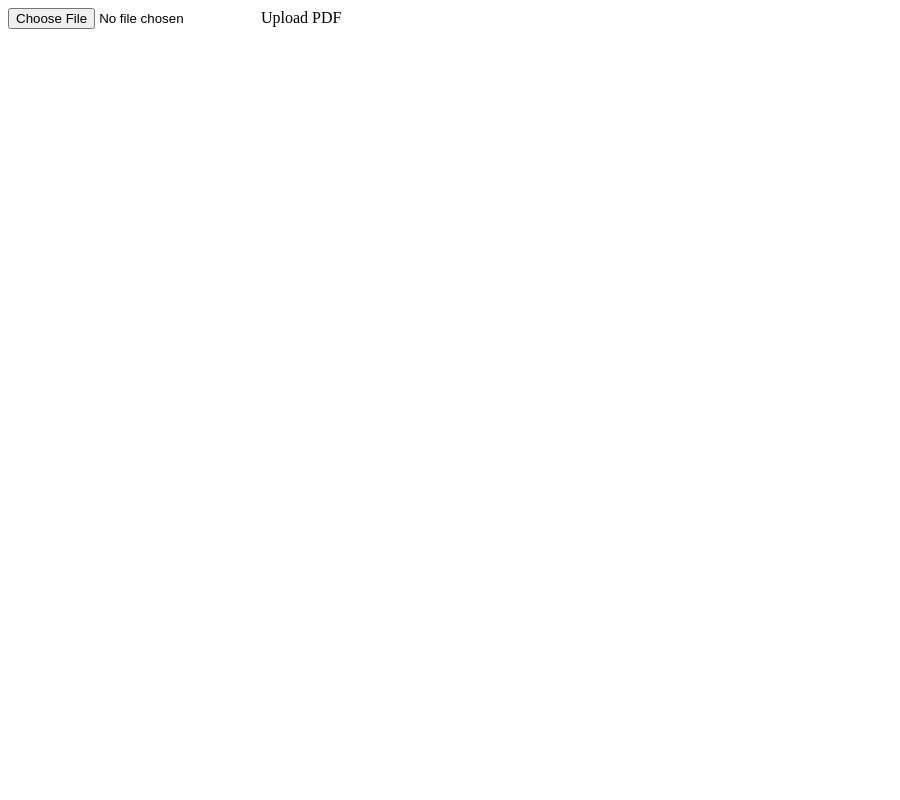
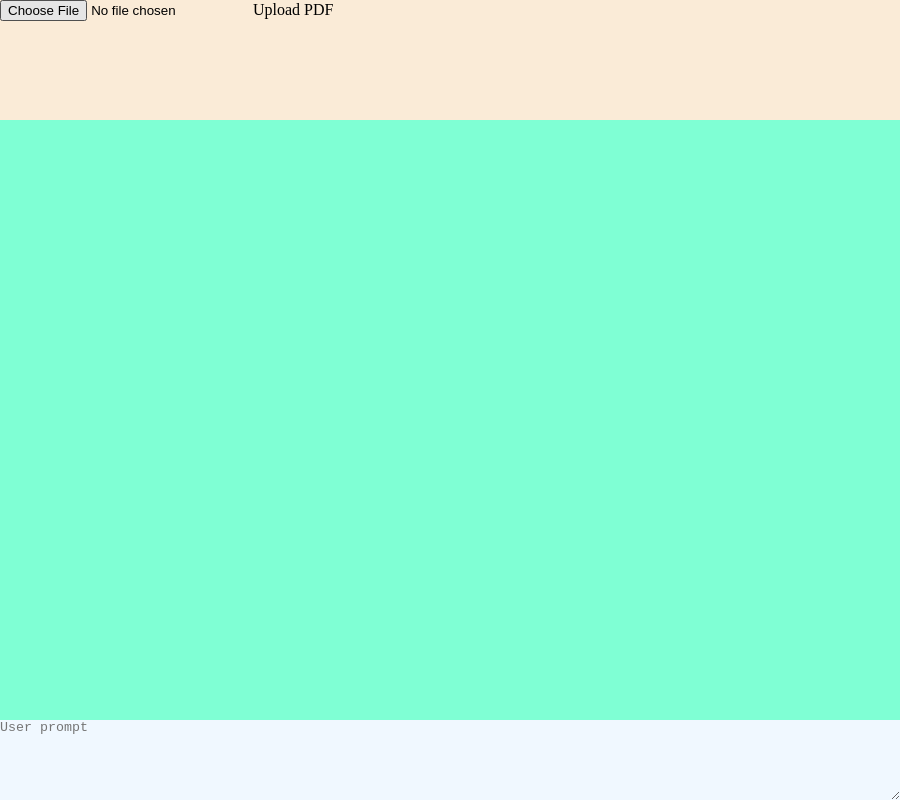
Before and after one commit to IsaacSol/ai-electron, an Electron app: page src/index.html in a window 900 px wide. Drawn offline with Linux system fonts and the light colour scheme.

Commit message:
Added more to the frontend

```diff
--- a/src/index.html
+++ b/src/index.html
@@ -4,10 +4,15 @@
     <meta charset="UTF-8">
     <!-- https://developer.mozilla.org/en-US/docs/Web/HTTP/CSP -->
     <meta http-equiv="Content-Security-Policy" content="default-src 'self'; script-src 'self'">
-    <title>Hello World!</title>
+    <link rel="stylesheet" href="./styles.css">
+    <title id="pageTitle">Hello World!</title>
   </head>
   <body>
-    <input id="uploadInput" type="file">Upload PDF</input>
+    <div id="optionsContainer">
+      <input id="uploadInput" type="file">Upload PDF</input>
+    </div>
+    <div id="outputContainer"></div>
+    <textarea id="prompt" placeholder="User prompt"></textarea>
     <script src="./frontend-scripts/upload.js"></script>
   </body>
 </html>
--- /dev/null
+++ b/src/styles.css
@@ -0,0 +1,37 @@
+body {
+    margin: 0;
+    padding: 0;
+    border: 0;
+    overflow: hidden;
+}
+
+#optionsContainer {
+    position: absolute;
+    top: 0;
+    left: 0;
+    height: 15%;
+    width: 100%;
+    background-color: antiquewhite;
+}
+
+#outputContainer {
+    position: absolute;
+    top: 15%;
+    left: 0;
+    height: 75%;
+    min-height: 240px;
+    width: 100%;
+    background-color: aquamarine;
+}
+
+#prompt {
+    position: absolute;
+    top: 90%;
+    left: 0;
+    border: none;
+    margin: 0%;
+    padding: 0%;
+    height: 10%;
+    width: 100%;
+    background-color: aliceblue;
+}
```
